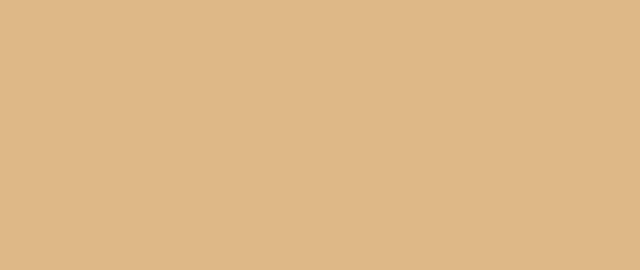
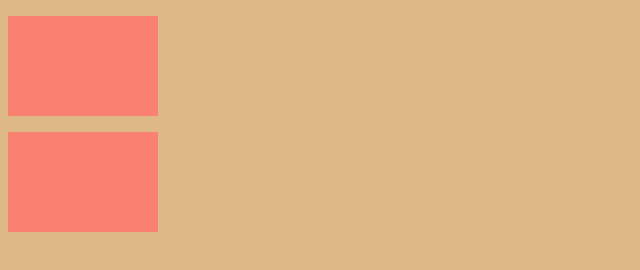
Before and after one commit to BarteQ06/29_02, a plain HTML site: page index.html in a window 1280 px wide. Shown: the whole page, without its empty margins (0-640 px from the left). Drawn offline with Linux system fonts and the light colour scheme.

Commit message:
dwa kwadraty

```diff
--- a/index.html
+++ b/index.html
@@ -7,6 +7,7 @@
     <link rel="stylesheet" href="style.css">
 </head>
 <body>
-
+    <p></p>
+    <p></p>
 </body>
 </html>
--- a/style.css
+++ b/style.css
@@ -1,3 +1,8 @@
 body{
     background-color: burlywood;
 }
+p{
+    width: 150px;
+    height: 100px;
+    background-color: salmon;
+}
```
